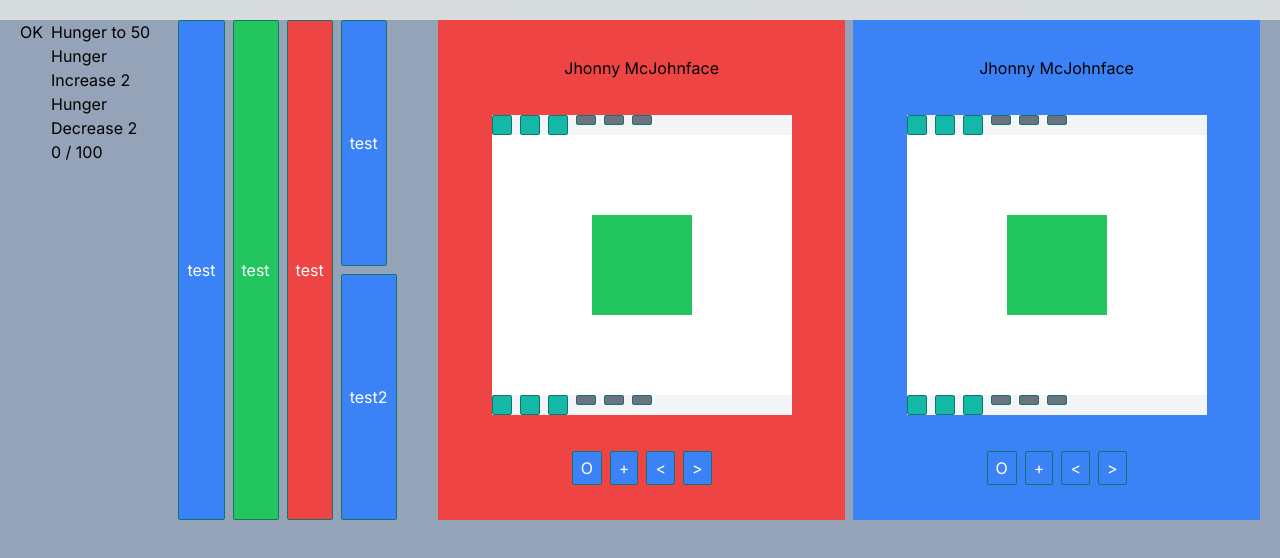
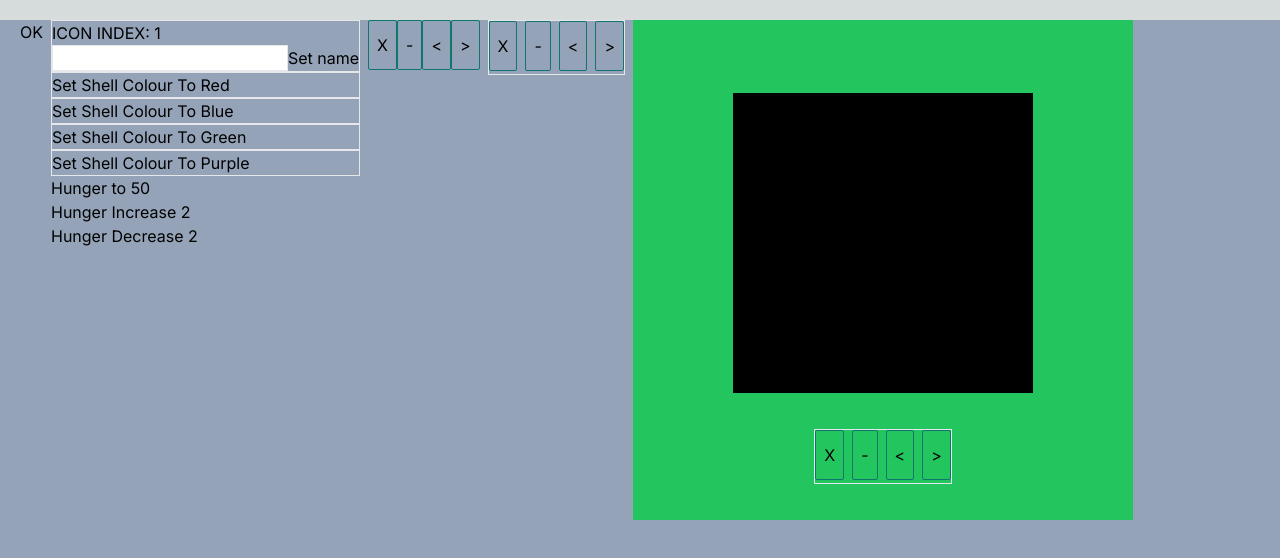
Before and after one commit to Meleemaru2k/tamagi, a Next.js app in the folder tamagi/: page /play in a window 1280 px wide. Shown: the top 558 px of the page. Built offline with nearby package versions, Linux system fonts and the light colour scheme.

Commit message:
begin adding functionality to buttons

```diff
--- a/tamagi/src/app/play/page.tsx
+++ b/tamagi/src/app/play/page.tsx
@@ -8,14 +8,21 @@ export default function Page() {
     <div className="flex gap-2 content-center m-[20px]">
       <div>OK</div>
       <Test></Test>
-      <Button buttonText="test"></Button>
-      <Button buttonText="test" buttonType="SUCCESS"></Button>
-      <Button buttonText="test" buttonType="DANGER"></Button>
+      <div className="flex">
+        <Button buttonType="POWER"></Button>
+        <Button buttonType="ENTER"></Button>
+        <Button buttonType="LEFT"></Button>
+        <Button buttonType="RIGHT"></Button>
+      </div>
       <ButtonRow
-        buttons={[{ buttonText: "test" }, { buttonText: "test2" }]}
+        buttons={[
+          { buttonType: "POWER" },
+          { buttonType: "ENTER" },
+          { buttonType: "LEFT" },
+          { buttonType: "RIGHT" },
+        ]}
       ></ButtonRow>
       <TamagiShell tamagiShellColour="RED" />
-      <TamagiShell tamagiShellColour="BLUE" />
     </div>
   );
 }
--- a/tamagi/src/components/game/display/display.tsx
+++ b/tamagi/src/components/game/display/display.tsx
@@ -1,11 +1,13 @@
 "use client";
 import cn from "classnames";
+import { useEffect } from "react";
 import Tamagi from "./tamagi";
 import StatRow from "./statRow";
-import { useTamagi } from "@/stores/tamagi";
+import { useDisplay } from "@/stores/display";
 export default function Display(props: DisplayProps) {
-  const displayStatus = props.displayStatus;
-  const tamagi = useTamagi().tamagi;
+  const displayStatus = useDisplay().display.status;
+  const setDisplayStatus = useDisplay().setDisplayStatus;
+
   const changeScreen = () => {
     switch (displayStatus) {
       case "OFF":
@@ -16,7 +18,6 @@ export default function Display(props: DisplayProps) {
         return "bg-gray-500";
     }
   };
-
   return (
     <div
       className={cn(
@@ -32,6 +33,10 @@ export default function Display(props: DisplayProps) {
               { statType: "WARNING" },
               { statType: "WARNING" },
               { statType: "WARNING" },
+              { statType: "WARNING" },
+              { statType: "WARNING" },
+              { statType: "WARNING" },
+              { statType: "STAT_VALUE" },
               { statType: "STAT_VALUE" },
               { statType: "STAT_VALUE" },
               { statType: "STAT_VALUE" },
@@ -43,6 +48,10 @@ export default function Display(props: DisplayProps) {
               { statType: "WARNING" },
               { statType: "WARNING" },
               { statType: "WARNING" },
+              { statType: "WARNING" },
+              { statType: "WARNING" },
+              { statType: "WARNING" },
+              { statType: "STAT_VALUE" },
               { statType: "STAT_VALUE" },
               { statType: "STAT_VALUE" },
               { statType: "STAT_VALUE" },
@@ -56,6 +65,4 @@ export default function Display(props: DisplayProps) {
   );
 }
 
-export type DisplayProps = {
-  displayStatus: "ON" | "OFF" | "STANDBY";
-};
+export type DisplayProps = {};
--- a/tamagi/src/components/game/display/tamagiShell.tsx
+++ b/tamagi/src/components/game/display/tamagiShell.tsx
@@ -3,34 +3,22 @@ import cn from "classnames";
 import Display from "./display";
 import ButtonRow from "../input/buttonRow";
 import { useTamagi } from "@/stores/tamagi";
+import { useTamagiShell } from "@/stores/tamagiShell";
 export default function TamagiShell(props: TamagiShellProps) {
   const tamagi = useTamagi().tamagi;
-  const tamagiShellColour = props.tamagiShellColour;
-
-  const shellStyle = () => {
-    switch (tamagiShellColour) {
-      case "RED":
-        return "bg-red-500";
-      case "BLUE":
-        return "bg-blue-500";
-    }
-  };
-
+  const tamagiShell = useTamagiShell().tamagiShell;
   return (
     <div
-      className={cn(
-        shellStyle(),
-        "h-[500px] w-[500px] flex flex-col items-center place-content-evenly"
-      )}
+      className={`bg-${tamagiShell.colour}-500 h-[500px] w-[500px] flex flex-col items-center place-content-evenly`}
     >
       <h1>{tamagi.name}</h1>
-      <Display displayStatus="ON" />
+      <Display />
       <ButtonRow
         buttons={[
-          { buttonText: "O" },
-          { buttonText: "+" },
-          { buttonText: "<" },
-          { buttonText: ">" },
+          { buttonType: "POWER" },
+          { buttonType: "ENTER" },
+          { buttonType: "LEFT" },
+          { buttonType: "RIGHT" },
         ]}
       ></ButtonRow>
     </div>
--- a/tamagi/src/components/game/input/button.tsx
+++ b/tamagi/src/components/game/input/button.tsx
@@ -1,35 +1,62 @@
 "use client";
 
-import { useEffect, useState } from "react";
+import { useState } from "react";
 import cn from "classnames";
+import { useDisplay } from "@/stores/display";
 
 export default function Button(props: ButtonProps) {
-  const buttonText = props.buttonText;
+  const setDisplayStatus = useDisplay().setDisplayStatus;
+  const increaseIconIndex = useDisplay().increaseIconIndex;
+  const decreaseIconIndex = useDisplay().decreaseIconIndex;
+  const iconIndex = useDisplay().display.iconIndex;
+  const display = useDisplay().display.status;
   const buttonType = props.buttonType;
-  const [isLoading, setIsLoading] = useState(false);
-
-  useEffect(() => {
-    if (isLoading) {
-      setTimeout(() => {
-        setIsLoading(false);
-      }, 1000);
-    }
-  });
+  const [isButtonPressed, setIsButtonPressed] = useState(false);
 
   const buttonStyle = () => {
     switch (buttonType) {
-      case "PRIMARY":
-        return "bg-blue-500 text-white";
-      case "SECONDARY":
-        return "bg-teal-500 text-white";
-      case "WARNING":
-        return "bg-yellow-500 text-black";
-      case "DANGER":
-        return "bg-red-500 text-white";
-      case "SUCCESS":
-        return "bg-green-500 text-white";
+      case "POWER":
+        return {
+          bg: "bg-blue-500 text-white",
+          pressedText: "O",
+          notPressedText: "X",
+          onClick: () => {
+            setIsButtonPressed(!isButtonPressed);
+            display !== "ON" ? setDisplayStatus("ON") : setDisplayStatus("OFF");
+          },
+        };
+      case "ENTER":
+        return {
+          bg: "bg-teal-500 text-white",
+          pressedText: "+",
+          notPressedText: "-",
+        };
+      case "LEFT":
+        return {
+          bg: "bg-yellow-500 text-black",
+          pressedText: "<<",
+          notPressedText: "<",
+          onClick: () => {
+            increaseIconIndex(1);
+            console.log(iconIndex);
+          },
+        };
+      case "RIGHT":
+        return {
+          bg: "bg-red-500 text-white",
+          onClick: () => {
+            decreaseIconIndex(1);
+            console.log(iconIndex);
+          },
+          pressedText: ">>",
+          notPressedText: ">",
+        };
       default:
-        return "bg-blue-500 text-white";
+        return {
+          bg: "bg-blue-500 text-white",
+          text: "",
+          onClick: () => {},
+        };
     }
   };
 
@@ -38,18 +65,18 @@ export default function Button(props: ButtonProps) {
       <button
         className={cn(
           buttonStyle(),
-          "px-2 py-1 rounded-sm border-[1px] border-teal-700 transition-all"
+          "px-2 py-1 rounded-sm border-[1px] border-teal-700 transition-all h-[50px]"
         )}
-        onClick={() => setIsLoading(true)}
+        onClick={buttonStyle().onClick}
       >
-        {buttonText}
-        {isLoading ? " - now loading" : ""}
+        {isButtonPressed
+          ? buttonStyle().pressedText
+          : buttonStyle().notPressedText}
       </button>
     </div>
   );
 }
 
 export type ButtonProps = {
-  buttonText: string;
-  buttonType?: "PRIMARY" | "SECONDARY" | "WARNING" | "DANGER" | "SUCCESS";
+  buttonType?: "POWER" | "ENTER" | "LEFT" | "RIGHT";
 };
--- a/tamagi/src/components/game/input/buttonRow.tsx
+++ b/tamagi/src/components/game/input/buttonRow.tsx
@@ -2,16 +2,12 @@ import Button, { ButtonProps } from "@/components/game/input/button";
 
 export default function ButtonRow(props: ButtonRowProps) {
   const buttons = props.buttons.map((button, i) => {
-    return (
-      <Button
-        key={i}
-        buttonText={button.buttonText}
-        buttonType={button.buttonType}
-      ></Button>
-    );
+    return <Button key={i} buttonType={button.buttonType}></Button>;
   });
 
-  return <div className="flex flex-row flex-wrap gap-2">{buttons}</div>;
+  return (
+    <div className="flex flex-wrap gap-2 border-[1px] h-[55px]">{buttons}</div>
+  );
 }
 
 type ButtonRowProps = { buttons: ButtonProps[] };
--- a/tamagi/src/components/test.tsx
+++ b/tamagi/src/components/test.tsx
@@ -1,19 +1,59 @@
 "use client";
 
-import { TamagiMinMax, useTamagi } from "@/stores/tamagi";
+import { useDisplay } from "@/stores/display";
+import { /*TamagiMinMax, */ useTamagi } from "@/stores/tamagi";
+import { useTamagiShell } from "@/stores/tamagiShell";
 
 export default function Test() {
+  //Tamagi Shell
+  const tamagiShellColour = useTamagiShell(
+    (state) => state.setTamagiShellColour
+  );
+
+  //Tamagi
+  const setTamagiName = useTamagi((state) => state.setName);
   const tamagiHunger = useTamagi((state) => state.tamagi.hunger);
   const setHunger = useTamagi((state) => state.setHunger);
   const increaseHunger = useTamagi((state) => state.increaseHunger);
   const decreaseHunger = useTamagi((state) => state.decreaseHunger);
+  const iconIndex = useDisplay((state) => state.display.iconIndex);
+
+  let tamagiName = "";
+
+  const handleSubmit = () => {
+    setTamagiName(tamagiName);
+    console.log(document.getElementById("nameInput"));
+  };
 
   return (
     <div>
+      <div className="border-[1px]">
+        <h1> ICON INDEX: {iconIndex}</h1>
+        <input
+          id="nameInput"
+          className="border-[1px]"
+          onChange={(e) => (tamagiName = e.target.value)}
+        ></input>
+        {/* to do: should clear on submit */}
+        <button type="submit" onClick={() => handleSubmit()}>
+          Set name
+        </button>
+      </div>
+      <div className="border-[1px]" onClick={() => tamagiShellColour("red")}>
+        Set Shell Colour To Red
+      </div>
+      <div className="border-[1px]" onClick={() => tamagiShellColour("blue")}>
+        Set Shell Colour To Blue
+      </div>
+      <div className="border-[1px] " onClick={() => tamagiShellColour("green")}>
+        Set Shell Colour To Green
+      </div>
+      <div className="border-[1px]" onClick={() => tamagiShellColour("teal")}>
+        Set Shell Colour To Purple
+      </div>
       <div onClick={() => setHunger(50)}>Hunger to 50</div>
       <div onClick={() => increaseHunger(2)}>Hunger Increase 2</div>
       <div onClick={() => decreaseHunger(2)}>Hunger Decrease 2</div>
-      {tamagiHunger} / {TamagiMinMax.HungerMax}
     </div>
   );
 }
--- /dev/null
+++ b/tamagi/src/stores/display.ts
@@ -0,0 +1,56 @@
+import { create } from "zustand";
+import { produce } from "immer";
+
+export const useDisplay = create<iDisplayStore>()((set, get) => ({
+  display: {
+    status: "OFF",
+    iconIndex: 1,
+  },
+  //Actions
+  setDisplayStatus: (statusValue: string) => {
+    set(
+      produce<iDisplayStore>((state) => {
+        state.display.status = statusValue;
+      })
+    );
+  },
+  setIconIndex: (iconIndexValue: number) => {
+    set(
+      produce<iDisplayStore>((state) => {
+        if (iconIndexValue < DisplayMinMax.iconIndexMin) {
+          state.display.iconIndex = DisplayMinMax.iconIndexMax;
+        } else if (iconIndexValue > DisplayMinMax.iconIndexMax) {
+          state.display.iconIndex = DisplayMinMax.iconIndexMin;
+        } else {
+          state.display.iconIndex = iconIndexValue;
+        }
+      })
+    );
+  },
+  increaseIconIndex: (iconIndexValue: number) => {
+    const newIconIndex = get().display.iconIndex - iconIndexValue;
+    get().setIconIndex(newIconIndex);
+  },
+  decreaseIconIndex: (iconIndexValue: number) => {
+    const newIconIndex = get().display.iconIndex + iconIndexValue;
+    get().setIconIndex(newIconIndex);
+  },
+}));
+
+interface iDisplayStore {
+  display: Display;
+  setDisplayStatus: (n: string) => void;
+  setIconIndex: (n: number) => void;
+  increaseIconIndex: (n: number) => void;
+  decreaseIconIndex: (n: number) => void;
+}
+
+export enum DisplayMinMax {
+  iconIndexMax = 20,
+  iconIndexMin = 1,
+}
+
+type Display = {
+  status: string;
+  iconIndex: number;
+};
--- a/tamagi/src/stores/tamagi.ts
+++ b/tamagi/src/stores/tamagi.ts
@@ -3,7 +3,7 @@ import { produce } from "immer";
 
 export const useTamagi = create<iTamagiStore>()((set, get) => ({
   tamagi: {
-    name: "Jhonny McJohnface",
+    name: "",
     age: 0,
     hunger: 0,
     happiness: 0,
@@ -13,6 +13,13 @@ export const useTamagi = create<iTamagiStore>()((set, get) => ({
     dead: false,
   },
   //Actions
+  setName: (nameValue: string) => {
+    set(
+      produce<iTamagiStore>((state) =>{
+        state.tamagi.name = nameValue
+      })
+    )
+  },
   setHunger: (hungerValue: number) => {
     set(
       produce<iTamagiStore>((state) => {
@@ -45,6 +52,7 @@ export const useTamagi = create<iTamagiStore>()((set, get) => ({
 
 interface iTamagiStore {
   tamagi: Tamagi;
+  setName: (n: string) => void;
   setHunger: (n: number) => void;
   increaseHunger: (n: number) => void;
   decreaseHunger: (n: number) => void;
--- /dev/null
+++ b/tamagi/src/stores/tamagiShell.ts
@@ -0,0 +1,38 @@
+import { create } from "zustand";
+import { produce } from "immer";
+
+
+export const useTamagiShell = create<iTamagiShellStore>()((set, get) => ({
+    tamagiShell: {
+        colour: "green"
+    },
+    //Actions
+    setTamagiShellColour: (colourValue: string) => {
+      set(
+        produce<iTamagiShellStore>((state) => {
+            state.tamagiShell.colour = colourValue;
+        })
+      );
+    },
+}));
+
+
+interface iTamagiShellStore {
+    tamagiShell: TamagiShell;
+    setTamagiShellColour: (n: string) => void;
+}
+
+/*
+export enum TamagiMinMax {
+  HungerMax = 100,
+  HungerMin = 0,
+  HappinessMax = 100,
+  HappinessMin = 0,
+  AgeMax = 100,
+  AgeMin = 0,
+}
+*/
+
+type TamagiShell = {
+  colour: string;
+};
```
